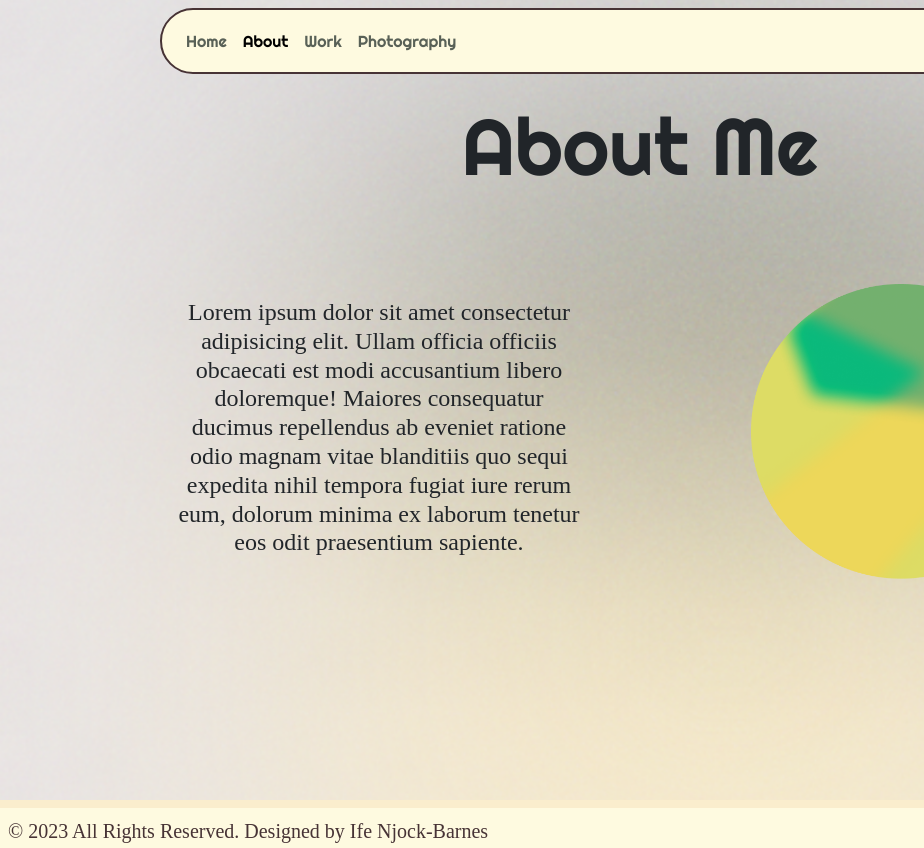
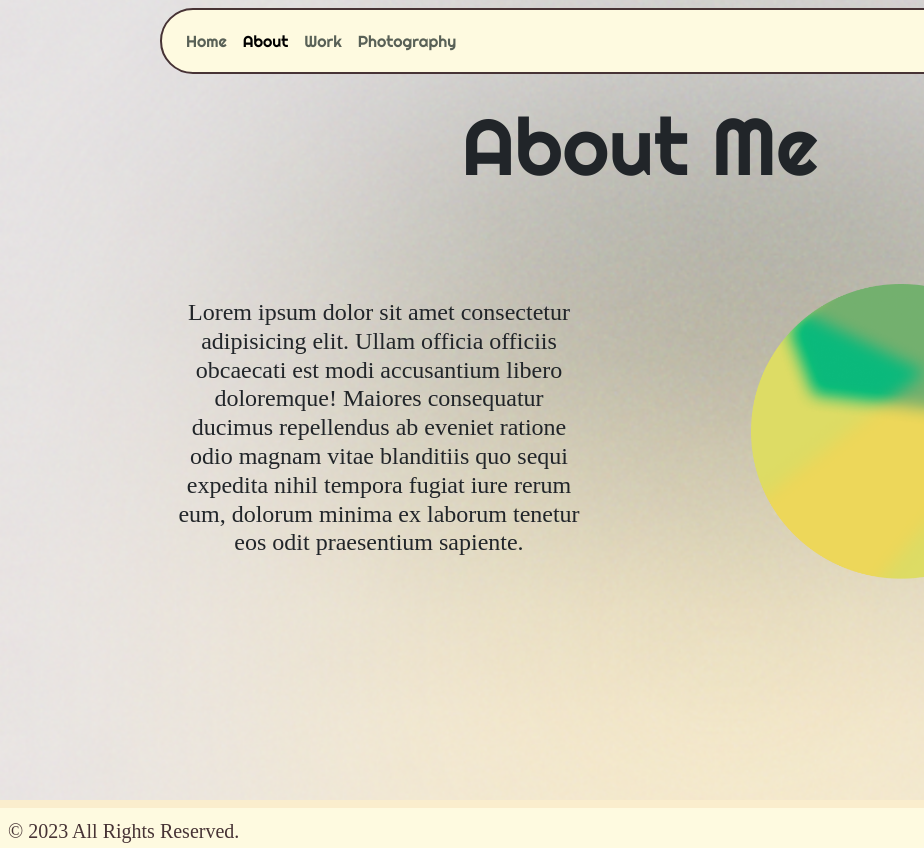
Before and after one commit to Ife13/Designs-by-Ife-index.html, a website: page html/aboutme.html in a window 1280 px wide. Shown: the full height of the page, 0-924 px from the left. Drawn offline with nearby package versions, Linux system fonts and the light colour scheme; a web font is replaced by a local one.

Commit message:
footer text

```diff
--- a/html/aboutme.html
+++ b/html/aboutme.html
@@ -123,9 +123,7 @@
         class="d-flex justify-content-between bg-cream text-brown"
         style="position: absolute; bottom: 0; width: 100%; height: 2.5rem"
       >
-        <p class="p-2">
-          © 2023 All Rights Reserved. Designed by Ife Njock-Barnes
-        </p>
+        <p class="p-2">© 2023 All Rights Reserved.</p>
         <div class="d-flex justify-content-between p-2">
           <p class="px-2">Contact Me.</p>
           <a
```
Also changed, not shown: html/index.html (+1 -3 lines), html/photography.html (+1 -3 lines), html/projecttemplate.html (+1 -3 lines).
